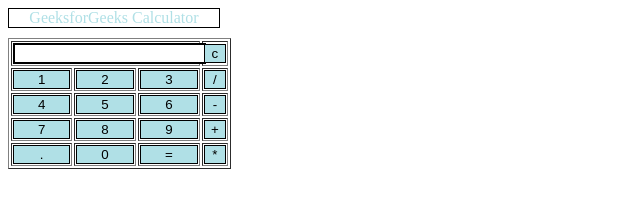
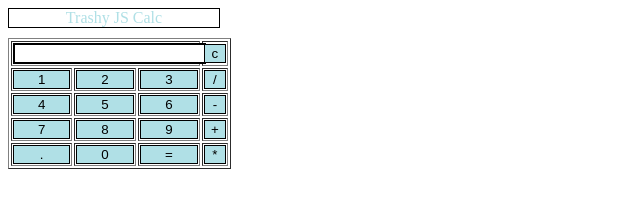
Before and after one commit to Pathetic-Forks/jscalcBETA, a plain HTML site: page index.html in a window 1280 px wide. Shown: the full height of the page, 0-640 px from the left. Drawn offline with Linux system fonts and the light colour scheme.

Commit message:
Update index.html

```diff
--- a/index.html
+++ b/index.html
@@ -50,7 +50,7 @@
    </head>
    <!-- create table -->
    <body>
-      <div class = title >GeeksforGeeks Calculator</div>
+      <div class = title >Trashy JS Calc</div>
       <table border="1">
          <tr>
             <td colspan="3"><input type="text" id="result"/></td>
```
